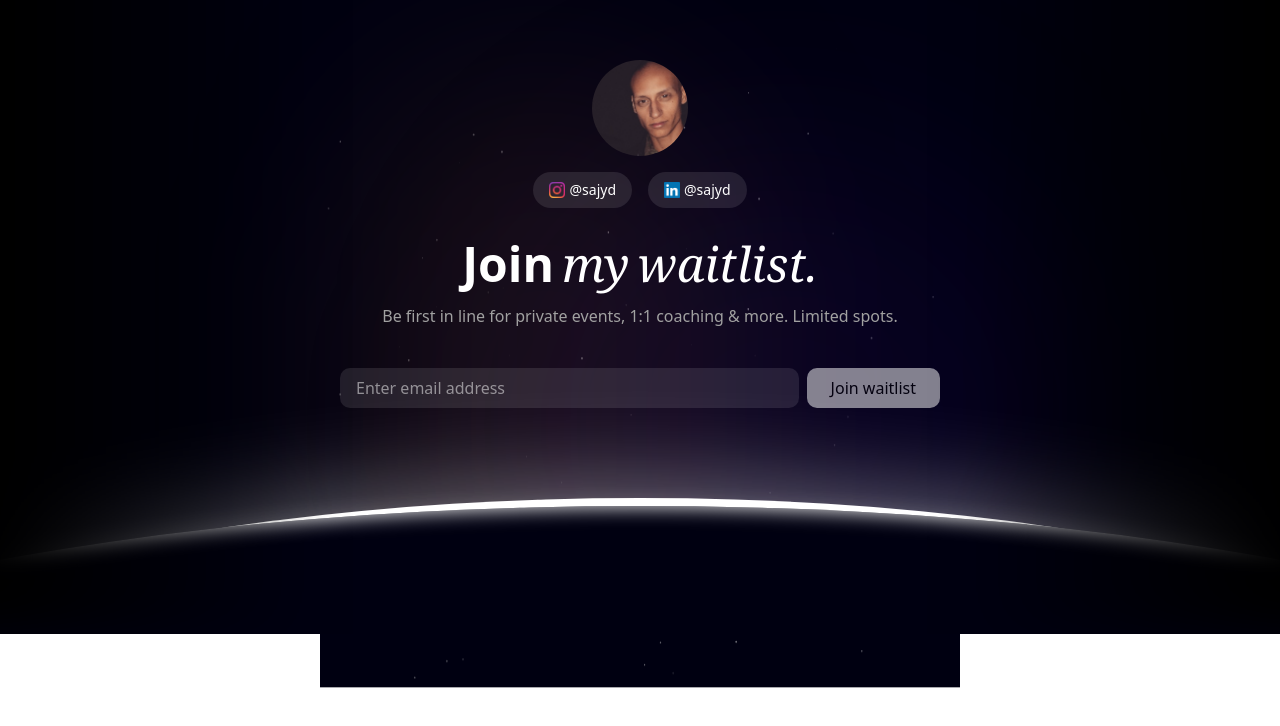
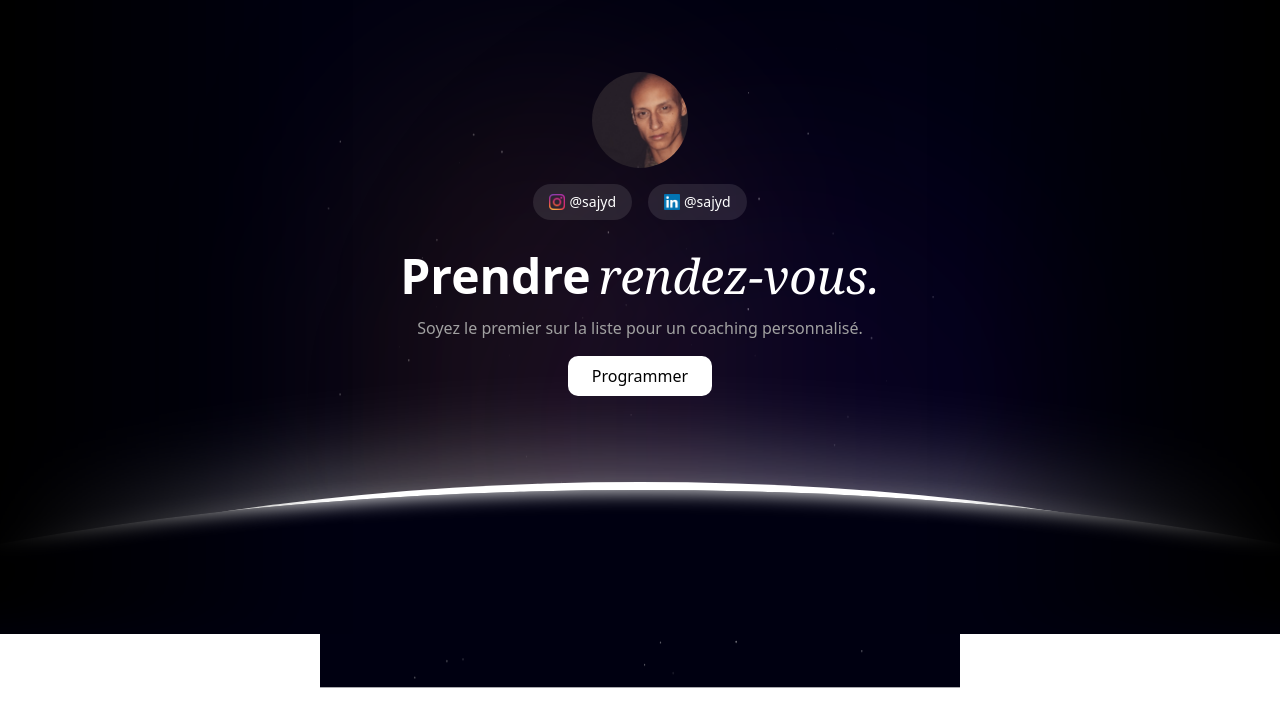
Before and after one commit to Sajyd/sajyd, a Next.js app: page / in a window 1280 px wide. Shown: the part 166-892 px from the top of the page. Built offline with nearby package versions, Linux system fonts and the light colour scheme.

Commit message:
add event scheduling

```diff
--- a/src/app/page.tsx
+++ b/src/app/page.tsx
@@ -3,6 +3,27 @@ import { useEffect, useState } from 'react';
 import TSParticles from "@/components/Particles";
 import { EmailSubscribe } from "@/components/EmailSubscribe";
 import Image from 'next/image';
+
+const CalendlyWidget = () => {
+  useEffect(() => {
+    const script = document.createElement('script');
+    script.src = "https://assets.calendly.com/assets/external/widget.js";
+    script.async = true;
+    document.body.appendChild(script);
+    return () => {
+      document.body.removeChild(script);
+    };
+  }, []);
+
+  return (
+    <div className="w-full h-full animate-blurIn md:mt-10 scale-[0.9] md:scale-[1]">
+      <div
+        className="calendly-inline-widget w-full h-full"
+        data-url="https://calendly.com/sajydmounib/30min?hide_gdpr_banner=1&background_color=001&text_color=ffffff&primary_color=fafafa"
+      />
+    </div>
+  );
+};
 
 export default function Home() {
 
@@ -10,6 +31,8 @@ export default function Home() {
     glow1: { r: 0, g: 0, b: 0 },
     glow2: { r: 0, g: 0, b: 0 }
   });
+
+  const [scheduling, setScheduling] = useState(false)
 
   useEffect(() => {
     setColors({
@@ -65,14 +88,14 @@ export default function Home() {
         </div> */}
 
 
-        <div className="absolute bottom-0 left-0 w-1/2 h-screen bg-gradient-to-r from-black via-black to-transparent z-10 transform-gpu blur-xl -translate-x-1/2" />
+        <div className="absolute bottom-0 left-0 w-1/2 h-screen bg-gradient-to-r from-black via-black to-transparent z-10 transform-gpu blur-xl -translate-x-1/2 pointer-events-none" />
         {/* Right to center gradient mask */}
-        <div className="absolute bottom-0 right-0 w-1/2 h-screen bg-gradient-to-l from-black via-black to-transparent z-10 transform-gpu blur-xl translate-x-1/2" />
+        <div className="absolute bottom-0 right-0 w-1/2 h-screen bg-gradient-to-l from-black via-black to-transparent z-10 transform-gpu blur-xl translate-x-1/2 pointer-events-none" />
 
         {/* Outer glow */}
         <div className="absolute bottom-[-10%] w-screen">
           <div
-            className="absolute left-0 right-0 h-[75vh] -top-20 h-[700px]:-top-48"
+            className={`absolute left-0 right-0 h-[75vh] transition-[top] duration-500 ease-in-out ${scheduling ? 'top-2' : '-top-24'} `}
           >
             {/* Base glow layers */}
             {/* <div className="absolute -top-32 left-1/2 -translate-x-1/2 w-screen h-[75vh] bg-white/40 rounded-[500%] blur-lg transform-gpu" />
@@ -89,7 +112,8 @@ export default function Home() {
         </div>
 
 
-        <div className="relative flex flex-col items-center animate-fallDown w-5/6 md:w-full mb-20 md:mb-0">
+        {!scheduling ? (
+          <div className="relative flex flex-col items-center animate-blurOut w-5/6 md:w-full mb-20 md:mb-0">
             {/* Profile image */}
             <div className="w-24 h-24 rounded-full overflow-hidden mb-4">
               <Image
@@ -126,25 +150,35 @@ export default function Home() {
             </div>
 
             {/* Main content */}
-          <div className="text-center space-y-4 animate-fadeIn scale-[0.8] md:scale-[1] md:max-w-[600px] w-full flex flex-col items-center">
-            <h1 className="text-5xl flex justify-center gap-2 ">
+            <div className="text-center space-y-4 animate-fadeIn scale-[0.8] md:scale-[1] md:max-w-[600px] w-full flex flex-col items-center -mt-10 md:mt-0">
+              <h1 className="text-5xl flex flex-col md:flex-row justify-center gap-2 ">
                 <span className="animate-[fadeIn_1s_ease-in]">
-                <strong>Join</strong>
+                  <strong>Prendre</strong>
                 </span>
-              <span className="animate-[fadeIn_1s_ease-in_0.5s] italic font-serif font-cursive opacity-0 [animation-fill-mode:forwards]">
-                my
-              </span>
+                {/* <span className="animate-[fadeIn_1s_ease-in_0.5s] italic font-serif font-cursive opacity-0 [animation-fill-mode:forwards]">
+                  un
+                </span> */}
                 <span className="font-serif italic font-cursive animate-[fadeIn_1s_ease-in_1s] opacity-0 [animation-fill-mode:forwards]">
-                waitlist.
+                  rendez-vous.
                 </span>
               </h1>
               <p className="text-neutral-400">
-              Be first in line for private events, 1:1 coaching & more. Limited spots.
+                Soyez le premier sur la liste pour un coaching personnalisé.
               </p>
-
-            <EmailSubscribe />
+              <button
+        onClick={() => setScheduling(true)}
+        className={`px-6 py-2 rounded-lg transition-colors ${
+          'bg-white text-black hover:bg-neutral-200 disabled:opacity-50 disabled:hover:bg-white'
+        }`}
+      >
+        <>Programmer</>
+      </button>
+              {/* <EmailSubscribe /> */}
             </div>
           </div>
+        ) : (
+          <CalendlyWidget />
+        )}
       </div>
     </div>
   );
--- a/src/components/EmailSubscribe.tsx
+++ b/src/components/EmailSubscribe.tsx
@@ -39,10 +39,10 @@ export const EmailSubscribe = () => {
   };
 
   return (
-    <div className="flex gap-2 mt-6 w-full">
+    <div className="flex flex-col md:flex-row gap-2 mt-6 w-full">
       <input
         type="email"
-        placeholder="Enter email address"
+        placeholder="Entrez votre email"
         value={email}
         onChange={(e) => setEmail(e.target.value)}
         className="bg-[rgba(255,255,255,0.1)] px-4 py-2 rounded-lg flex-1 focus:outline-none focus:ring-2 focus:ring-white/20"
@@ -59,12 +59,12 @@ export const EmailSubscribe = () => {
         }`}
       >
         {error
-          ? 'Error!'
+          ? 'Erreur!'
           : isSubmitted
-            ? 'Sent!'
+            ? 'Envoyé!'
             : isLoading
-              ? 'Sending...'
-              : <>Join <span className="hidden md:inline">waitlist</span></>
+              ? 'Envoi...'
+              : <>Programmer</>
         }
       </button>
     </div>
--- a/tailwind.config.js
+++ b/tailwind.config.js
@@ -33,7 +33,15 @@ module.exports = {
         blurIn: {
           '0%': { filter: 'blur(8px)', opacity: '0' },
           '100%': { filter: 'blur(0)', opacity: '1' }
-        }
+        },
+        fadeIn: {
+          '0%': { opacity: '0' },
+          '100%': { opacity: '1' },
+        },
+        blurOut: {
+          '0%': { filter: 'blur(0)', opacity: '1' },
+          '100%': { filter: 'blur(8px)', opacity: '0' },
+        },
       },
       animation: {
         fallDown: 'fallDown 1s ease-out forwards',
@@ -42,7 +50,9 @@ module.exports = {
         'glow-2': 'glow2 18s ease-in-out infinite',
         'glow-float-1': 'glow-float-1 20s ease-in-out infinite',
         'glow-float-2': 'glow-float-2 25s ease-in-out infinite',
-        blurIn: 'blurIn 0.8s ease-out forwards'
+        blurIn: 'blurIn 0.8s ease-out forwards',
+        fadeIn: 'fadeIn 1s ease-in forwards',
+        blurOut: 'blurOut 0.5s ease-out forwards'
       },
       screens: {
         'max-h-700': {'raw': '(max-height: 700px)'}
```
Lines whose indentation alone changed are shown as unchanged.
